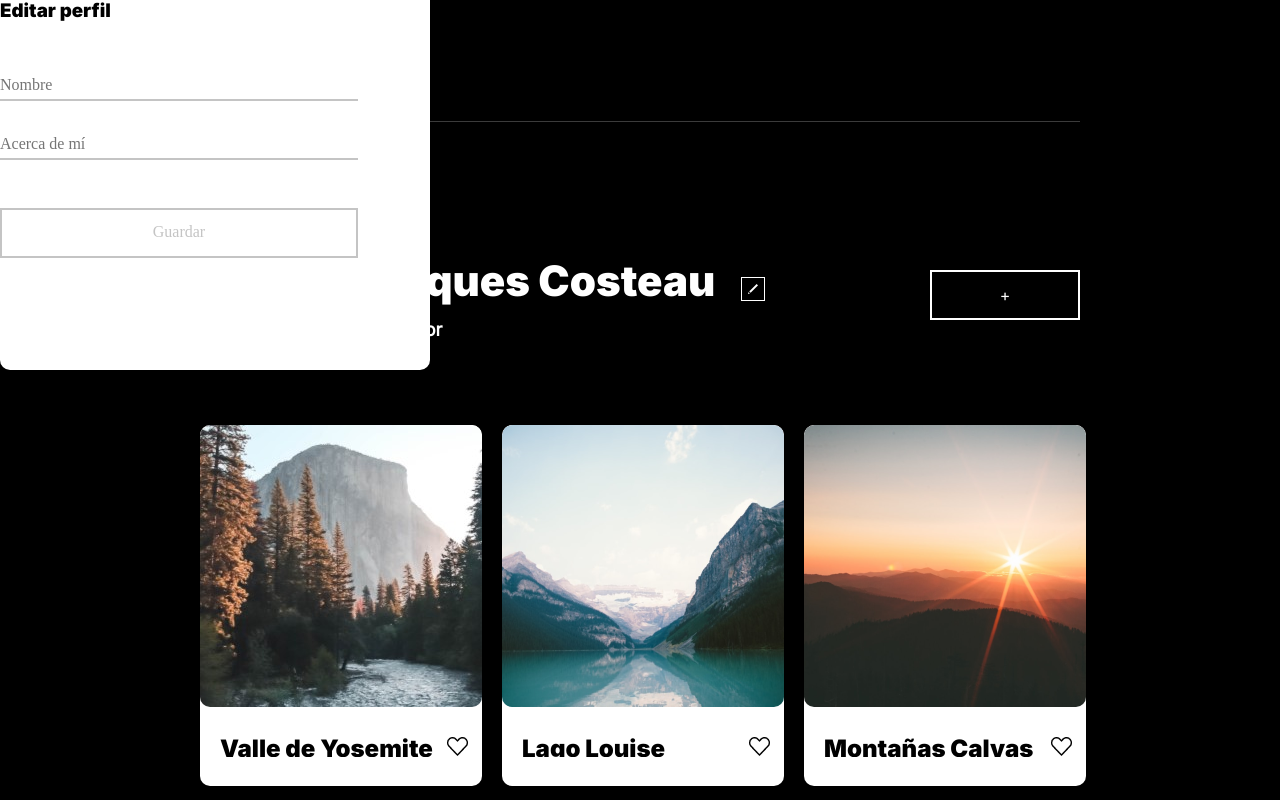
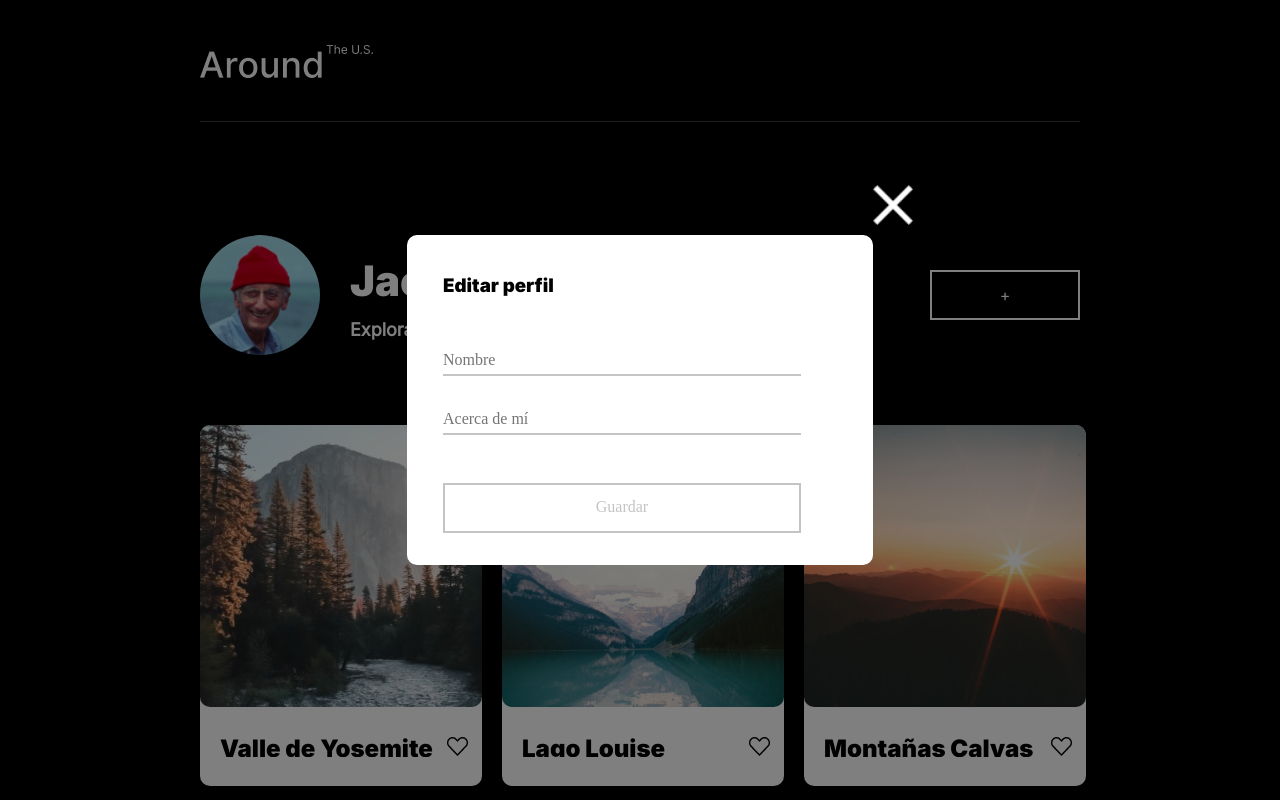
Before and after one commit to yaelramirez11/web_project_around, a plain HTML site: page index.html in a window 1280 px wide. Both pictures are taken after a click on the button 753 px from the left and 288 px from the top of the page. Shown: the top 800 px of the page. Drawn offline with Linux system fonts and the light colour scheme.

Commit message:
Cuarta actualización del proyecto

```diff
--- a/blocks/popup.css
+++ b/blocks/popup.css
@@ -4,20 +4,22 @@
   background-color: rgba(0, 0, 0, 0.5);
   justify-content: center;
   align-items: center;
-  width: 430px;
-  height: 330px;
+  width: 100%;
+  height: 100%;
   top: 0;
   left: 0;
   z-index: 1000;
 }
 
 .popup__content {
-  display: flex;
+  position: relative;
   color: #000000;
-  height: 410px;
-  width: 510px;
   border-radius: 10px;
+  width: 430px;
+  height: 330px;
   background-color: #ffffff;
+  padding-left: 36px;
+  text-align: start;
 }
 
 .form {
@@ -57,15 +59,20 @@
 }
 
 .popup__close {
-  align-self: flex-start;
-  flex-direction: row-reverse;
+  position: absolute;
+  top: -50px;
+  right: -40px;
+  color: white;
+  border: none;
+  width: 40px;
+  height: 40px;
+  font-size: 70px;
+  text-align: center;
+  line-height: 40px;
+  cursor: pointer;
+  background-image: url(../images/Close\ Icon.png);
   background-color: rgba(0, 0, 0, 0);
-  height: 40px;
-  width: 40px;
-  background-image: url(../images/Close\ Icon.png);
-  background-position: center;
-  background-repeat: no-repeat;
-  border: none;
+  background-size: cover;
 }
 
 .popup__close:hover {
```
